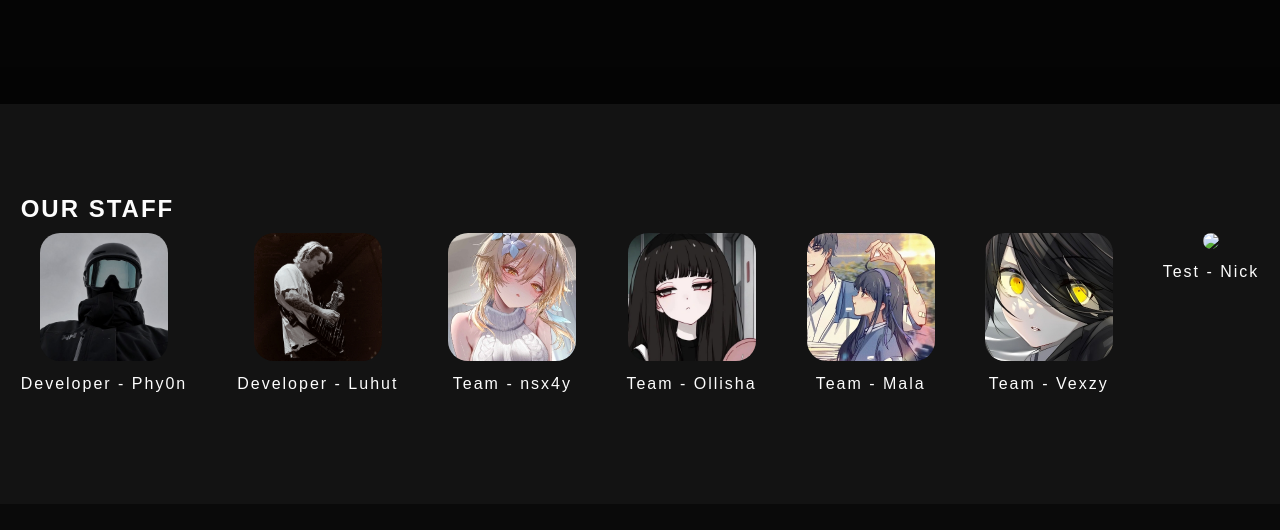
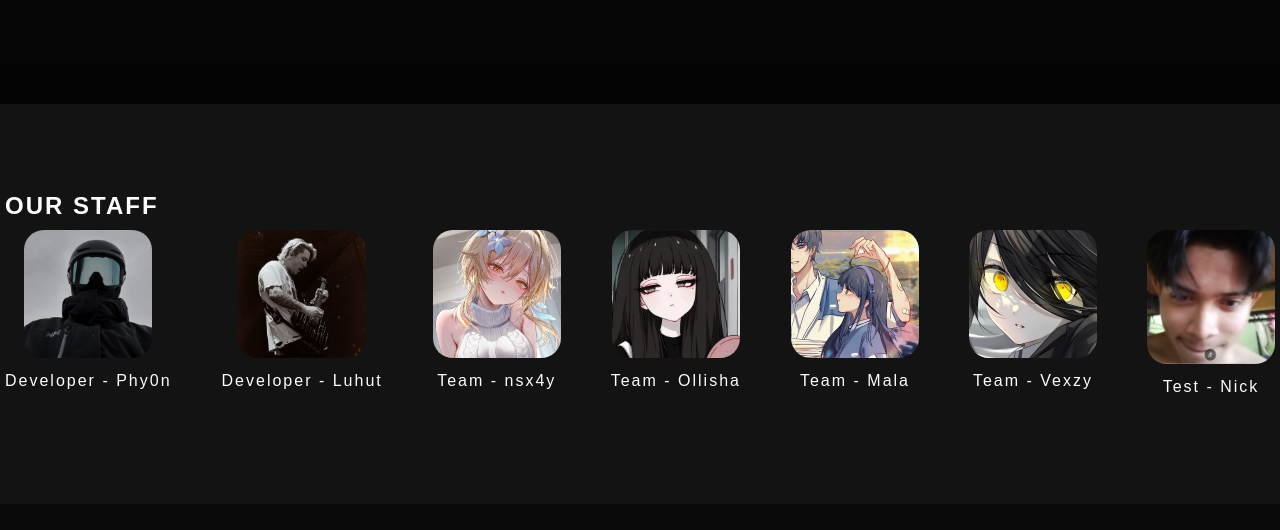
Before and after one commit to 6Nvckai9/Yuki, a website: page index.html in a window 1280 px wide. Shown: the part 2371-2901 px from the top of the page. Drawn offline with nearby package versions, Linux system fonts and the light colour scheme; files whose address does not match are found by name.

Commit message:
Update index.html

```diff
--- a/index.html
+++ b/index.html
@@ -192,7 +192,7 @@
                         <p>Team - Vexzy</p>
                     </div>
                     <div>
-                        <img src="assets/img/staff/nick.png">
+                        <img src="assets/img/staff/nick.jpg">
                         <p>Test - Nick</p>
                     </div>
                 </div>
```
